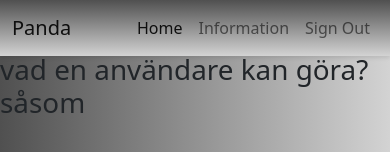
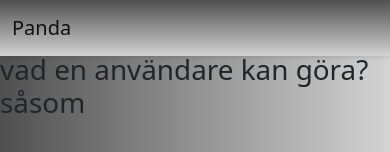
Before and after one commit to peembee/Panda, a React (Create React App) app: page / in a window 390 px wide. Shown: the top 152 px of the page. Built offline with nearby package versions, Linux system fonts and the light colour scheme.

Commit message:
fixed the navbar responsive

```diff
--- a/src/components/Navbar.js
+++ b/src/components/Navbar.js
@@ -32,7 +32,7 @@ export const NavbarComponent = (props) => {
   }, []);
 
   return (
-    <Navbar>
+    <Navbar display="flex" expand="sm">
       <Container>
         <Navbar.Brand>
         <Nav.Link as={NavLink} to="/">Panda</Nav.Link>
```
